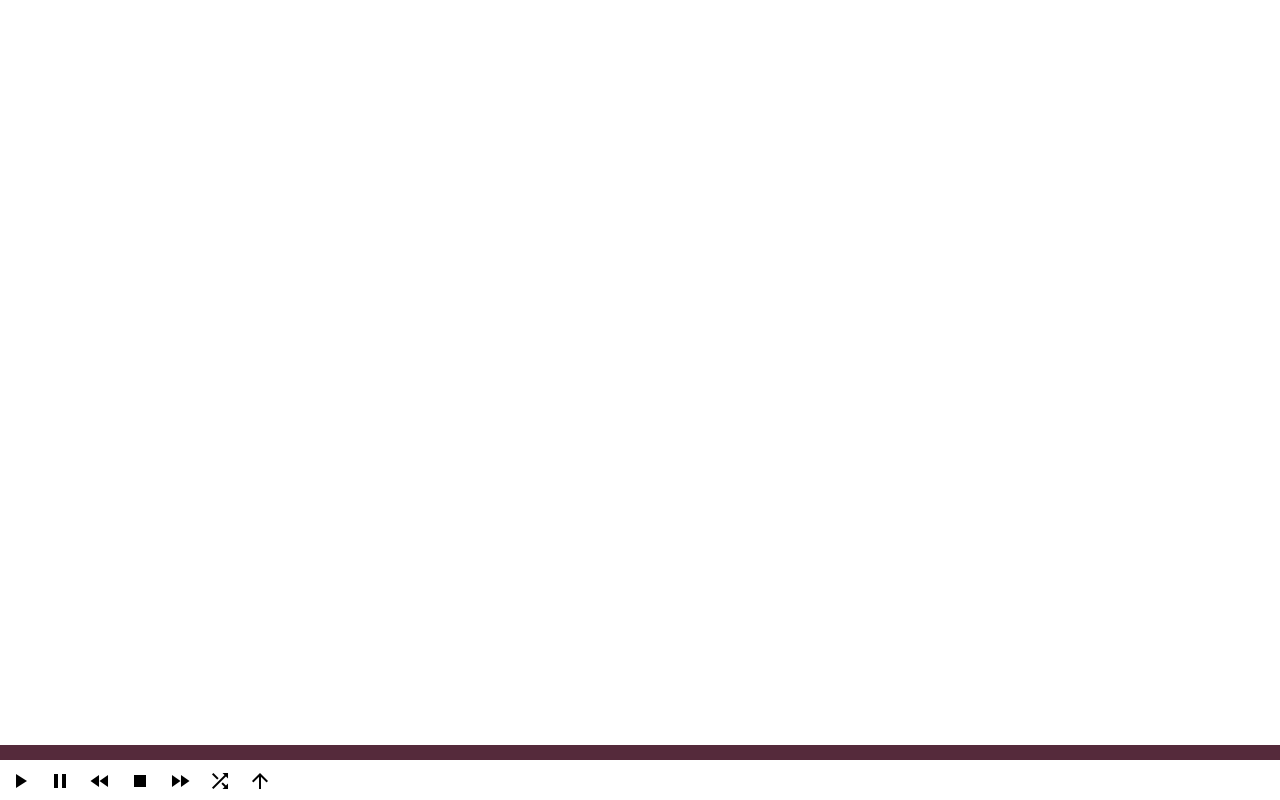
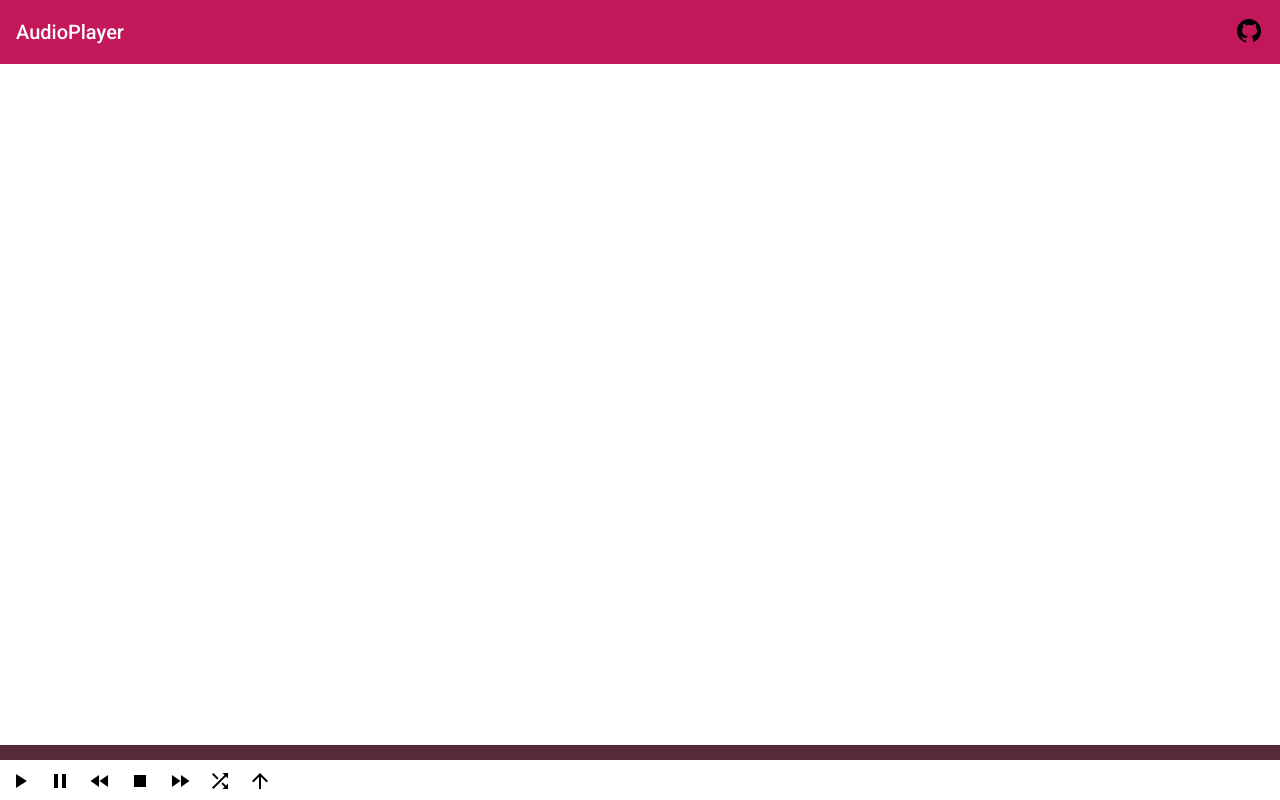
Before and after one commit to mosdotlab/audio-player, an Angular app: page /player in a window 1280 px wide. Built offline with nearby package versions, Linux system fonts and the light colour scheme; no server answers.

Commit message:
Add toolbar

```diff
--- a/src/app/app.component.html
+++ b/src/app/app.component.html
@@ -1 +1,3 @@
+<app-toolbar></app-toolbar>
+
 <router-outlet></router-outlet>
--- a/src/app/app.module.ts
+++ b/src/app/app.module.ts
@@ -17,6 +17,7 @@ import { PlayerWidgetComponent } from './components/player/player-widget/player-
 import { AudioListComponent } from './components/audio-list/audio-list.component';
 import { FavoritesComponent } from './components/favorites/favorites.component';
 import { HighlightPipe } from './pipes/highlight.pipe';
+import { ToolbarComponent } from './components/toolbar/toolbar.component';
 
 @NgModule({
 	declarations: [
@@ -31,7 +32,8 @@ import { HighlightPipe } from './pipes/highlight.pipe';
 		SearchbarComponent,
 		InfoPageComponent,
 		FavoritesPageComponent,
-		HighlightPipe
+		HighlightPipe,
+  ToolbarComponent
 	 ],
 	imports: [
 		BrowserModule,
--- /dev/null
+++ b/src/app/components/toolbar/toolbar.component.html
@@ -0,0 +1,7 @@
+<mat-toolbar color="primary">
+  <span> AudioPlayer </span>
+  <span class="spacer"></span>
+  <button class="github-icon" (click)="navigateToGithub()">
+    <img class="icon" src="assets/img/github.png" />
+  </button>
+</mat-toolbar>
--- /dev/null
+++ b/src/app/components/toolbar/toolbar.component.scss
@@ -0,0 +1,20 @@
+.mat-toolbar.mat-primary {
+  position: sticky;
+  top: 0;
+  z-index: 1;
+}
+
+.app-content {
+  margin: 8px 15px 10px;
+}
+
+.spacer {
+  flex: 1 1 auto;
+}
+
+.github-icon {
+  background: none;
+  padding: 0;
+  border: 0;
+  cursor: pointer;
+}
--- /dev/null
+++ b/src/app/components/toolbar/toolbar.component.ts
@@ -0,0 +1,17 @@
+import { Component } from '@angular/core';
+
+@Component({
+  selector: 'app-toolbar',
+  templateUrl: './toolbar.component.html',
+  styleUrls: ['./toolbar.component.scss']
+})
+export class ToolbarComponent{
+
+  constructor() { }
+
+  public navigateToGithub() {
+    const url = '//github.com/mosdotlab/audio-player/tree/master';
+    window.open(url, "_blank");
+  }
+
+}
```
Also changed, not shown: src/assets/img/github.png (added), 1 other file (tests, documents, lock files or other folders).
